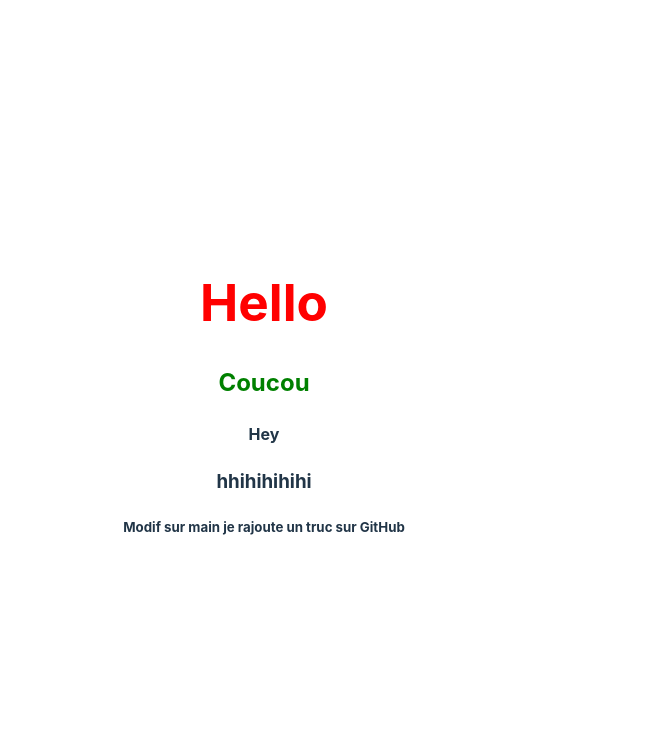
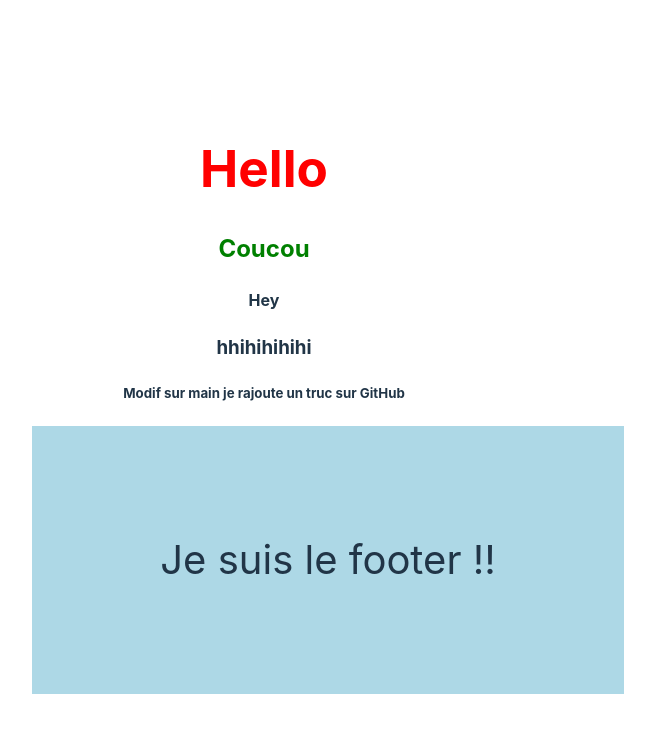
Before and after one commit to TomRoberto/cours-git-github-test, a React (Vite) app: page / in a window 1280 px wide. Shown: the top 732 px of the page, without its empty margins (376-1031 px from the left). Built offline with nearby package versions, Linux system fonts and the light colour scheme.

Commit message:
Add Footer Component

```diff
--- a/src/App.jsx
+++ b/src/App.jsx
@@ -1,4 +1,5 @@
 import "./App.css";
+import Footer from "./components/Footer";
 
 function App() {
   return (
@@ -8,6 +9,7 @@ function App() {
       <h4>Hey</h4>
       <h3>hhihihihihi</h3>
       <h5>Modif sur main je rajoute un truc sur GitHub</h5>
+      <Footer />
     </>
   );
 }
--- /dev/null
+++ b/src/components/Footer.jsx
@@ -0,0 +1,16 @@
+const Footer = () => {
+  return (
+    <footer
+      style={{
+        background: "lightblue",
+        width: "100%",
+        padding: "4rem",
+        fontSize: "2.5rem",
+      }}
+    >
+      <p>Je suis le footer !!</p>
+    </footer>
+  );
+};
+
+export default Footer;
```
